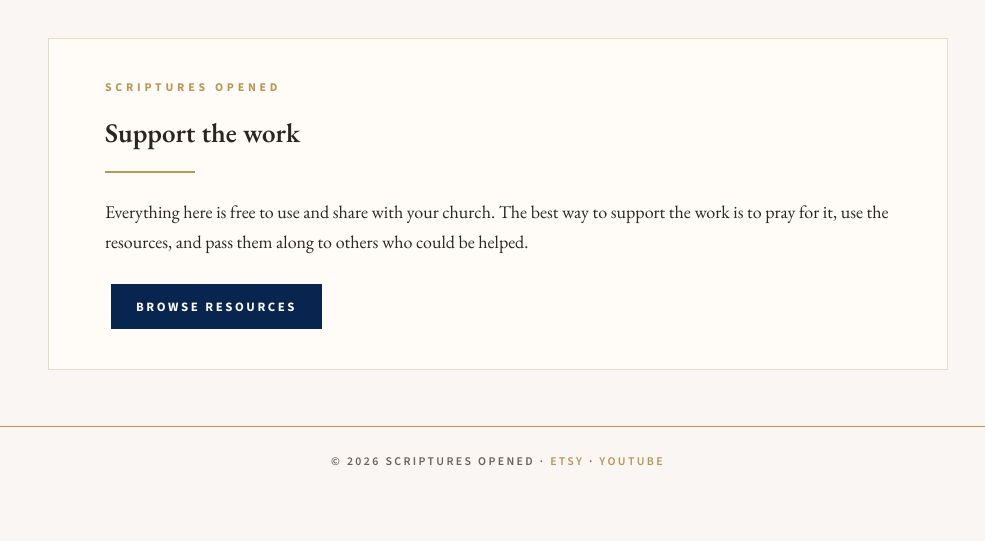
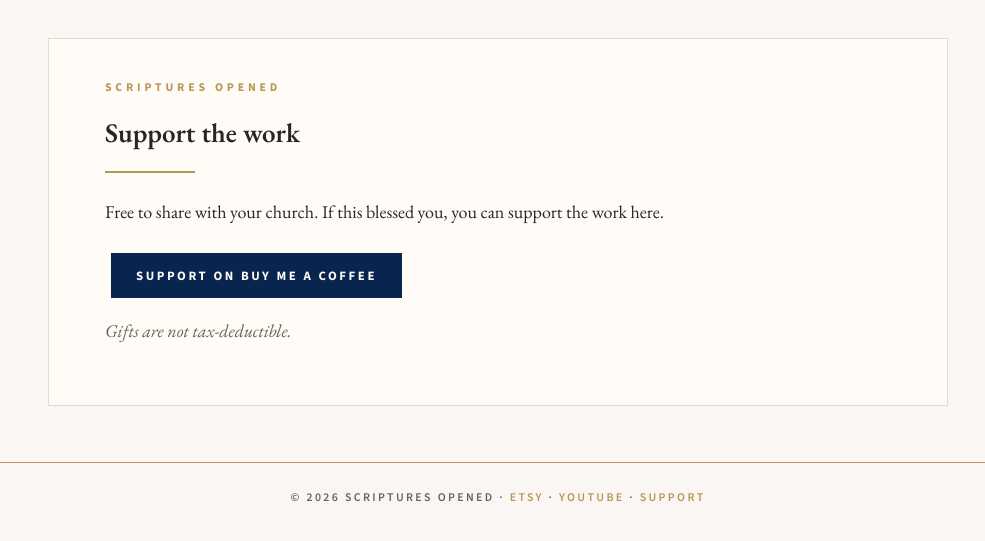
Before and after one commit to pbugriyev/scripturesopened.com, a plain HTML site: page support.html in a window 1280 px wide. Shown: the part 79-620 px from the top of the page, without its empty margins (142-1127 px from the left). Drawn offline with nearby package versions, Linux system fonts and the light colour scheme.

Commit message:
Revert "Remove Buy Me a Coffee from site"
This reverts commit 7ef0e13db8b4cdf46fd0919af4752ea9443e5d16.

```diff
--- a/support.html
+++ b/support.html
@@ -1,4 +1,4 @@
 <!doctype html><html lang="en"><head><meta charset="utf-8"><meta name="viewport" content="width=device-width,initial-scale=1"><title>Support — Scriptures Opened</title><meta name="description" content="ScripturesOpened: free sermon-prep videos and Bible study resources."><link rel="icon" href="assets/logo.png"><link rel="preconnect" href="https://fonts.gstatic.com"><link rel="stylesheet" href="https://fonts.googleapis.com/css2?family=EB+Garamond:ital,wght@0,400;0,500;0,600;1,400&family=Source+Sans+3:wght@400;600;700&display=swap"><link rel="stylesheet" href="styles.css"></head><body>
 <header><div class="wrap"><a class="brand" href="index.html"><img src="assets/shield.png" alt="">Scriptures Opened</a><nav><a href="index.html">Home</a><a href="resources.html">Resources</a><a href="videos.html">Videos</a><a href="support.html" aria-current="page">Support</a><a href="about.html">About</a></nav></div></header>
-<main><section><div class="wrap sheet"><p class="eyebrow">Scriptures Opened</p><h1>Support the work</h1><hr class="gold"><p>Everything here is free to use and share with your church. The best way to support the work is to pray for it, use the resources, and pass them along to others who could be helped.</p><a class="btn" href="resources.html">Browse resources</a></div></section></main>
-<footer><div class="wrap">&copy; 2026 Scriptures Opened &middot; <a href="https://www.etsy.com/shop/ScripturesOpened">Etsy</a> &middot; <a href="https://www.youtube.com/@Dr.Bugriyev">YouTube</a></div></footer></body></html>
+<main><section><div class="wrap sheet"><p class="eyebrow">Scriptures Opened</p><h1>Support the work</h1><hr class="gold"><p>Free to share with your church. If this blessed you, you can support the work here.</p><a class="btn" href="https://buymeacoffee.com/scripturesopened">Support on Buy Me a Coffee</a><p class="note" style="margin-top:18px">Gifts are not tax-deductible.</p></div></section></main>
+<footer><div class="wrap">&copy; 2026 Scriptures Opened &middot; <a href="https://www.etsy.com/shop/ScripturesOpened">Etsy</a> &middot; <a href="https://www.youtube.com/@Dr.Bugriyev">YouTube</a> &middot; <a href="https://buymeacoffee.com/scripturesopened">Support</a></div></footer></body></html>
```
Also changed, not shown: 404.html (+1 -1 lines), about.html (+1 -1 lines), index.html (+1 -1 lines), resources.html (+1 -1 lines), videos.html (+1 -1 lines).
